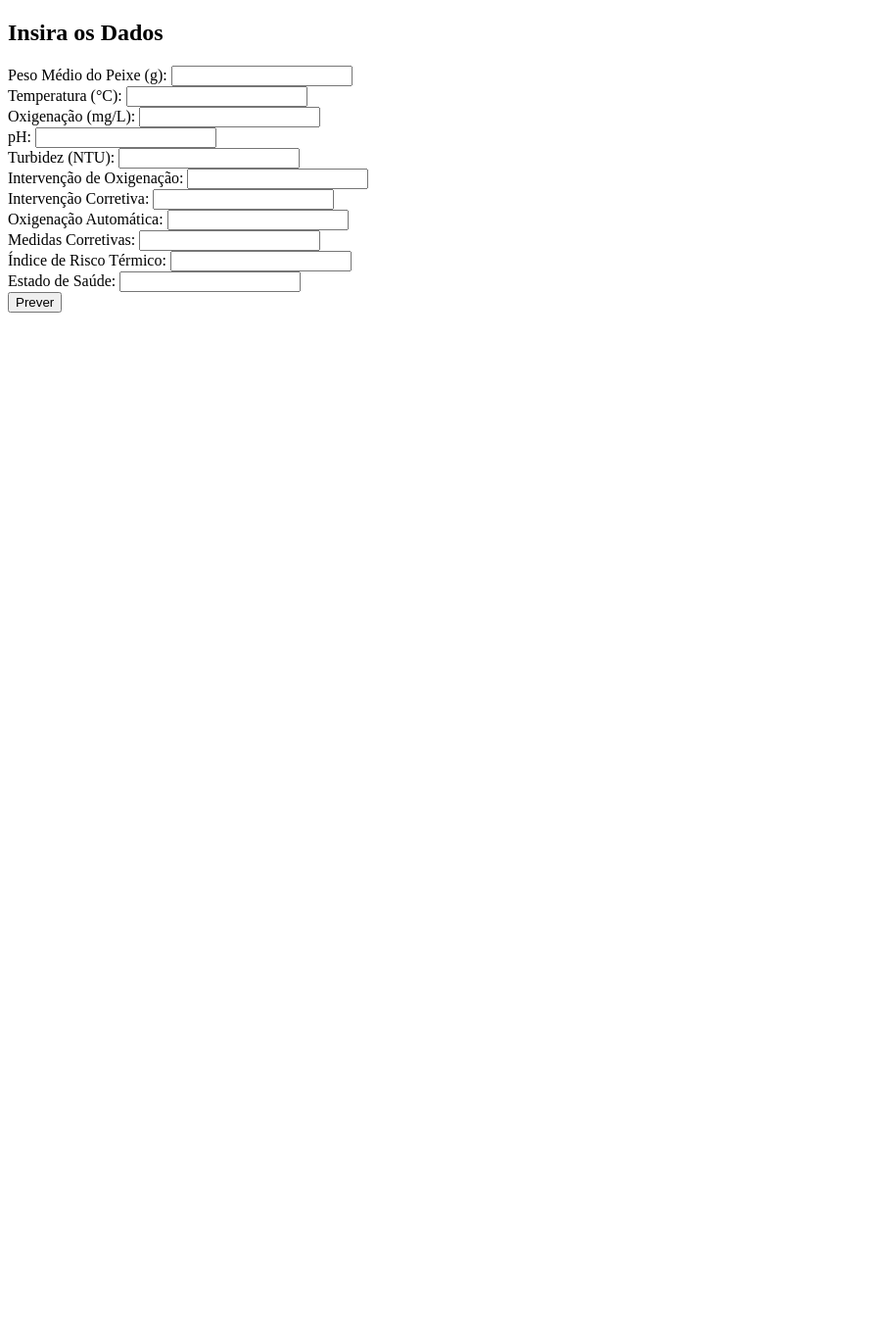
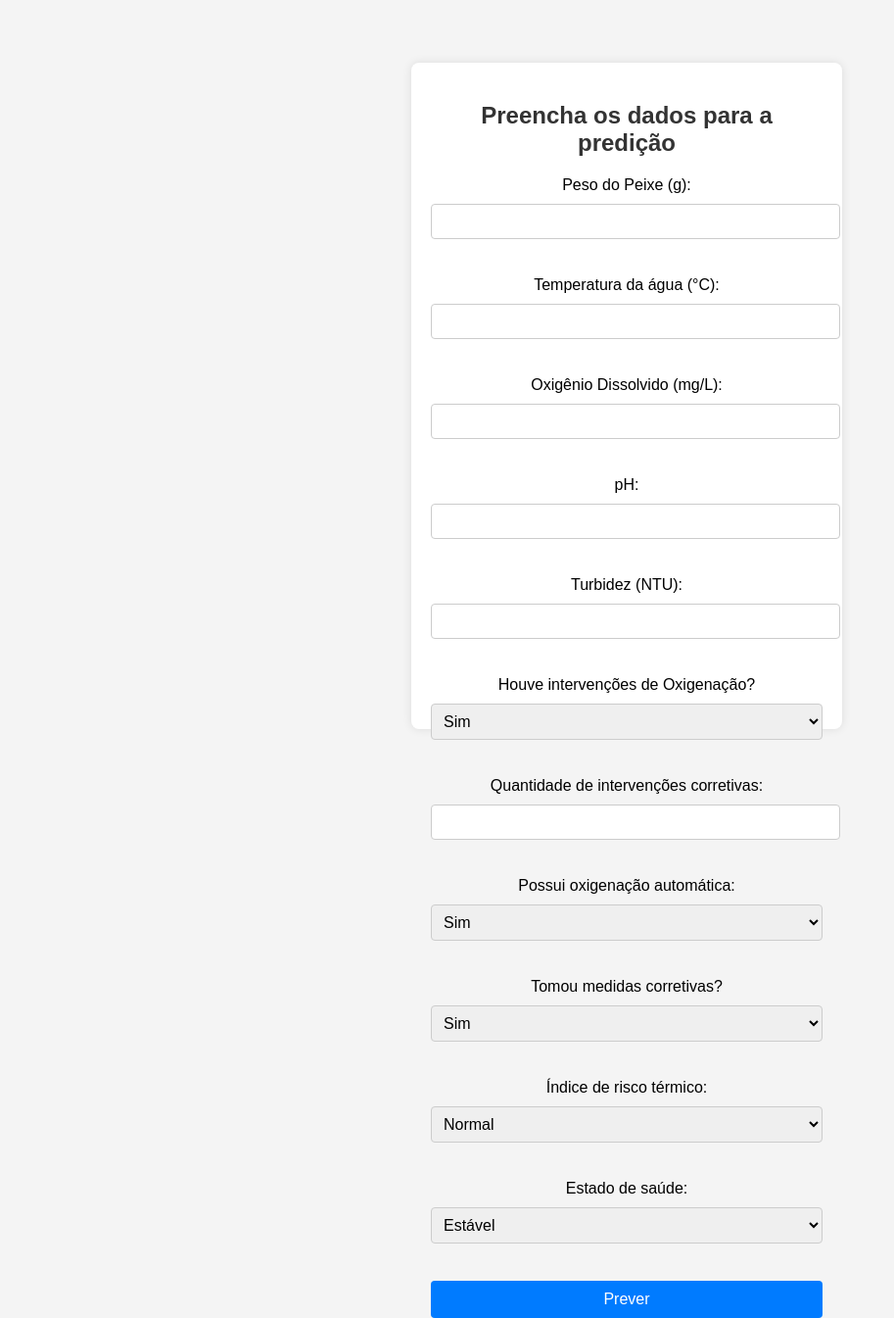
Before and after one commit to IohanaViterbino/ml_tilapia, a Flask app: page / in a window 1280 px wide. Shown: the whole page at 98% size, without its empty margins (0-913 px from the left). Before the commit the page ends 319 px from the top, so only its background shows below. Run offline with Flask 3, Linux system fonts and the light colour scheme; parts of the project's set-up code (start-up, migrations or seed data) failed here and were passed over.

Commit message:
refactor: melhorando o css básico do projeto.

```diff
--- a/app/app.py
+++ b/app/app.py
@@ -32,7 +32,10 @@ def predict():
         # Faz a previsão
         prediction = model.predict([data])[0]
 
-        return render_template("result.html", prediction=prediction)
+        # Converte 0 e 1 para "Sim" ou "Não"
+        resultado_texto = "Morreria" if prediction == 1 else "Sobreviveria"
+
+        return render_template("result.html", resultado_texto=resultado_texto)
     except Exception as e:
         return render_template("error.html", error=str(e))
 
--- /dev/null
+++ b/app/static/style.css
@@ -0,0 +1,79 @@
+/* Reset básico */
+body {
+    font-family: Arial, sans-serif;
+    background-color: #f4f4f4;
+    margin: 4px;
+    padding: 0;
+    display: flex;
+    flex-direction: column;
+    align-items: center;
+    justify-content: center;
+    height: 100dvh;
+}
+
+/* Estilização do contêiner principal */
+.container {
+    background: white;
+    padding: 20px;
+    border-radius: 8px;
+    box-shadow: 0 0 10px rgba(0, 0, 0, 0.1);
+    width: 100%;
+    max-height: 80vh;
+    max-width: 400px;
+    text-align: center;
+}
+
+/* Títulos */
+h2 {
+    color: #333;
+}
+
+/* Estilização do formulário */
+form {
+    display: flex;
+    flex-direction: column;
+    gap: 10px;
+}
+
+/* Inputs */
+input, select {
+    width: 100%;
+    padding: 8px;
+    border: 1px solid #ccc;
+    border-radius: 4px;
+    font-size: 16px;
+}
+
+/* Botão */
+button {
+    background-color: #007bff;
+    color: white;
+    border: none;
+    padding: 10px;
+    font-size: 16px;
+    cursor: pointer;
+    border-radius: 4px;
+}
+
+button:hover {
+    background-color: #0056b3;
+}
+
+/* Mensagem de resultado */
+.result {
+    font-size: 20px;
+    font-weight: bold;
+    color: #008000;
+}
+
+/* Link */
+a {
+    display: inline-block;
+    margin-top: 10px;
+    color: #007bff;
+    text-decoration: none;
+}
+
+a:hover {
+    text-decoration: underline;
+}
--- a/app/templates/index.html
+++ b/app/templates/index.html
@@ -1,25 +1,83 @@
 <!DOCTYPE html>
 <html lang="pt">
   <head>
-    <meta charset="UTF-8">
-    <meta name="viewport" content="width=device-width, initial-scale=1.0">
-    <title>Previsão de Saúde do Peixe</title>
+    <meta charset="UTF-8" />
+    <meta name="viewport" content="width=device-width, initial-scale=1.0" />
+    <title>Predição de Risco</title>
+    <link
+      rel="stylesheet"
+      href="{{ url_for('static', filename='style.css') }}"
+    />
   </head>
   <body>
-    <h2>Insira os Dados</h2>
+    <div class="container">
+      <h2>Preencha os dados para a predição</h2>
       <form action="/predict" method="post">
-        <label>Peso Médio do Peixe (g): <input type="number" step="0.01" name="fish_weight" required></label><br>
-        <label>Temperatura (°C): <input type="number" step="0.01" name="temperature" required></label><br>
-        <label>Oxigenação (mg/L): <input type="number" step="0.01" name="oxygen" required></label><br>
-        <label>pH: <input type="number" step="0.01" name="ph" required></label><br>
-        <label>Turbidez (NTU): <input type="number" step="0.01" name="turbidity" required></label><br>
-        <label>Intervenção de Oxigenação: <input type="number" name="oxygen_intervention" required></label><br>
-        <label>Intervenção Corretiva: <input type="number" name="corrective_intervention" required></label><br>
-        <label>Oxigenação Automática: <input type="number" name="oxygen_automatic" required></label><br>
-        <label>Medidas Corretivas: <input type="number" name="corrective_measures" required></label><br>
-        <label>Índice de Risco Térmico: <input type="number" name="thermal_risk" required></label><br>
-        <label>Estado de Saúde: <input type="number" name="health_status" required></label><br>
+        <label>Peso do Peixe (g):</label>
+        <input
+          type="number"
+          step="0.1"
+          name="average_fish_weight"
+          required
+        /><br />
+
+        <label>Temperatura da água (°C):</label>
+        <input type="number" step="0.1" name="temperature" required /><br />
+
+        <label>Oxigênio Dissolvido (mg/L):</label>
+        <input
+          type="number"
+          step="0.1"
+          name="dissolved_oxygen"
+          required
+        /><br />
+
+        <label>pH:</label>
+        <input type="number" step="1" name="ph" required /><br />
+
+        <label>Turbidez (NTU):</label>
+        <input type="number" step="1" name="turbidity" required /><br />
+
+        <label>Houve intervenções de Oxigenação?</label>
+        <select name="oxygenation_interventions">
+          <option value="1">Sim</option>
+          <option value="0">Não</option></select
+        ><br />
+
+        <label>Quantidade de intervenções corretivas:</label>
+        <input
+          type="number"
+          name="corrective_interventions"
+          min="0"
+          required
+        /><br />
+
+        <label>Possui oxigenação automática:</label>
+        <select name="oxygenation_automatic">
+          <option value="1">Sim</option>
+          <option value="0">Não</option></select
+        ><br />
+
+        <label>Tomou medidas corretivas?</label>
+        <select name="corrective_measures">
+          <option value="1">Sim</option>
+          <option value="0">Não</option></select
+        ><br />
+
+        <label>Índice de risco térmico:</label>
+        <select name="thermal_risk_index">
+          <option value="1">Normal</option>
+          <option value="0">Alto</option></select
+        ><br />
+
+        <label>Estado de saúde:</label>
+        <select name="health_status">
+          <option value="1">Estável</option>
+          <option value="0">Em risco</option></select
+        ><br />
+
         <button type="submit">Prever</button>
       </form>
+    </div>
   </body>
 </html>
```
Also changed, not shown: app/templates/result.html (+6 -3 lines). Lines whose indentation alone changed are shown as unchanged.
